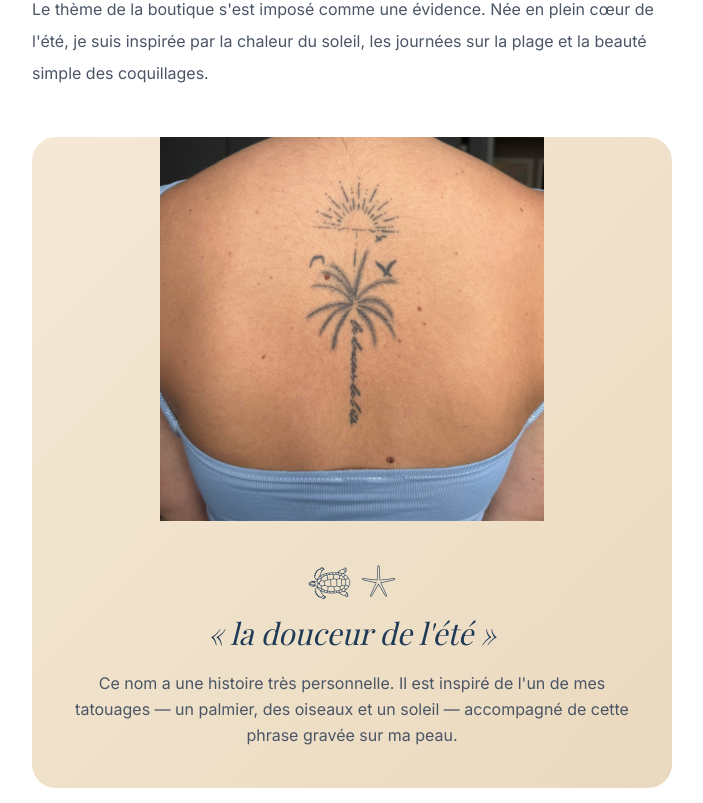
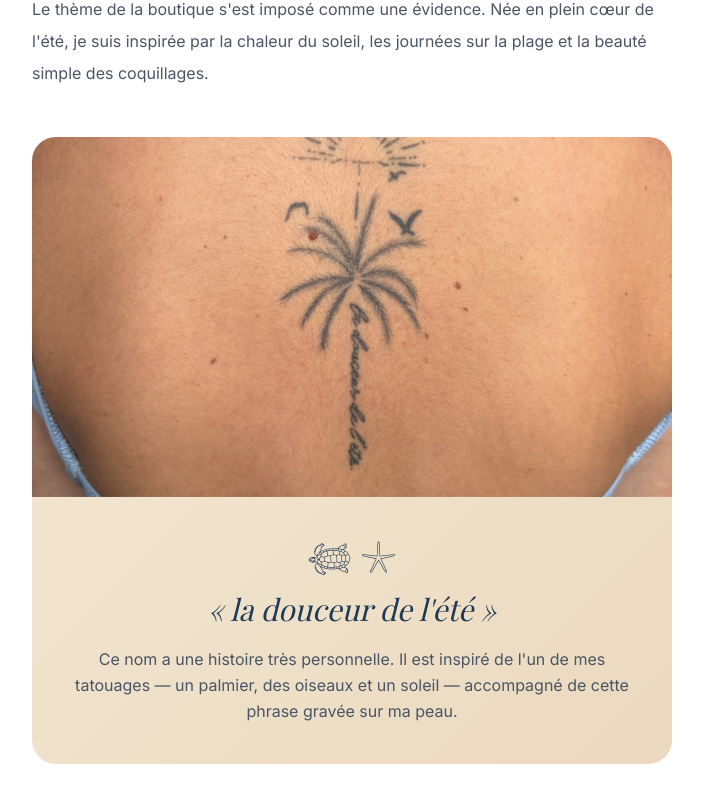
Before and after one commit to comeleblanc-max/marine-bijoux-store, a Next.js app: page /pages/a-propos in a window 1280 px wide. Shown: the part 897-1700 px from the top of the page, without its empty margins (288-991 px from the left). Built offline with nearby package versions, Linux system fonts and the light colour scheme; a web font is replaced by a local one.

Commit message:
revert: retour au format original de la photo tatouage

```diff
--- a/src/app/(store)/pages/a-propos/page.tsx
+++ b/src/app/(store)/pages/a-propos/page.tsx
@@ -70,13 +70,13 @@ export default function AProposPage() {
         <Reveal delay={0.1}>
           <div className="my-12 rounded-3xl bg-gradient-to-br from-[#F5E9D6] to-[#EAD9BE] overflow-hidden">
             {/* Image tatouage */}
-            <div className="relative w-full aspect-[3/4] sm:aspect-square max-w-sm mx-auto">
+            <div className="relative w-full aspect-square sm:aspect-[16/9]">
               <Image
                 src="/tatouage.png"
                 alt="Le tatouage de Marine — palmier, oiseaux et soleil avec la douceur de l'été"
                 fill
                 className="object-cover object-center"
-                sizes="(max-width: 640px) 100vw, 400px"
+                sizes="(max-width: 640px) 100vw, 672px"
               />
             </div>
             {/* Légende */}
```
